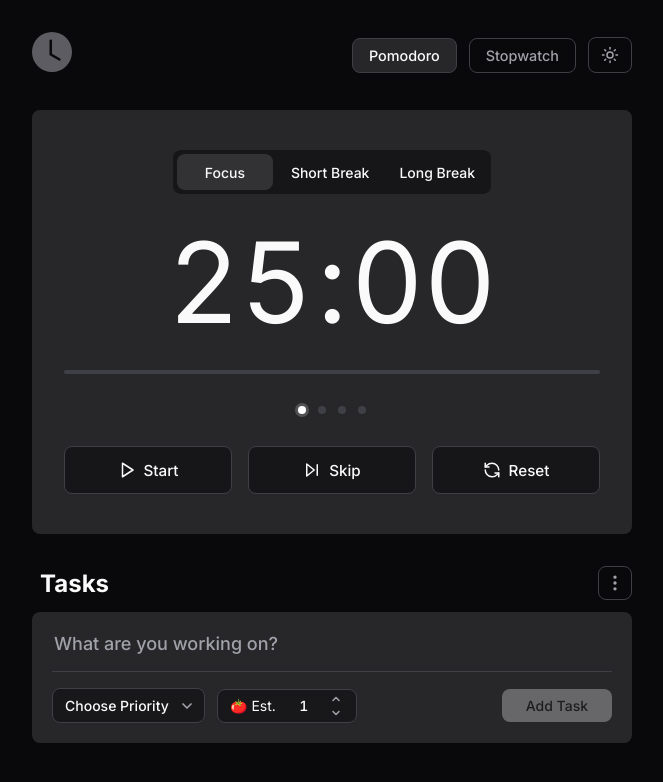
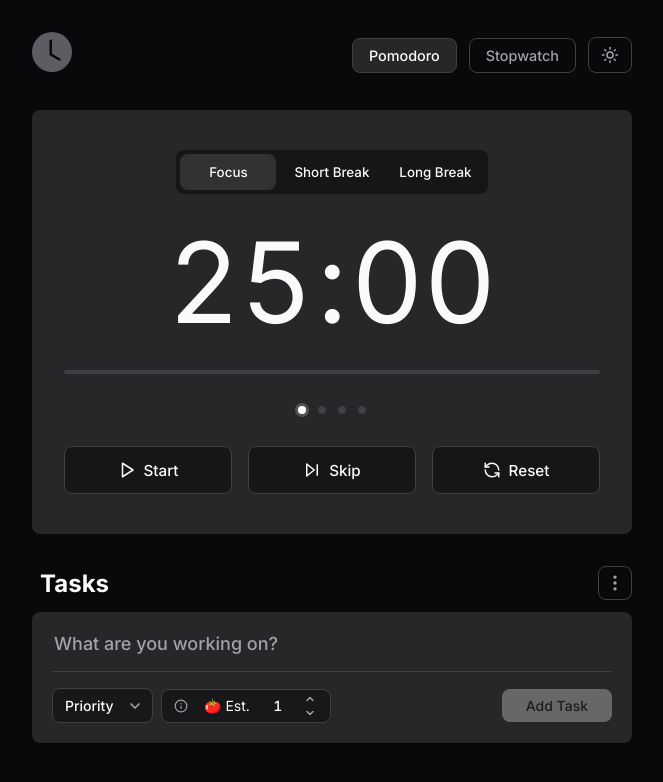
Before and after one commit to Srikan1h/productivity-timer, a React (Vite) app: page / in a window 1280 px wide. Shown: the top 782 px of the page, without its empty margins (308-971 px from the left). Built offline with nearby package versions, Linux system fonts and the light colour scheme.

Commit message:
feat: add Pomodoro estimation tooltips to task forms and refine UI layout styling

```diff
--- a/src/components/AddTaskForm.tsx
+++ b/src/components/AddTaskForm.tsx
@@ -1,5 +1,5 @@
 import { useState } from 'react';
-import { ChevronDown, ChevronUp } from 'lucide-react';
+import { ChevronDown, ChevronUp, Info } from 'lucide-react';
 import { Priority } from '../types';
 
 interface Props {
@@ -38,14 +38,20 @@
               onChange={(e) => setPriority(e.target.value as Priority)}
               className="add-task-select"
             >
-              <option value="" disabled hidden>Choose Priority</option>
-              <option value="high">High Priority</option>
-              <option value="medium">Medium Priority</option>
-              <option value="low">Low Priority</option>
+              <option value="" disabled hidden>Priority</option>
+              <option value="high">High</option>
+              <option value="medium">Medium</option>
+              <option value="low">Low</option>
             </select>
             <ChevronDown className="add-task-select-icon" size={16} strokeWidth={2.5} />
           </div>
           <div className="add-task-pomodoros">
+            <div className="pomodoro-tooltip-wrapper">
+              <Info size={14} className="pomodoro-info-icon" />
+              <div className="pomodoro-tooltip">
+                Estimated Pomodoros: Number of 25-minute focus sessions needed for this task.
+              </div>
+            </div>
             <span>🍅 Est.</span>
             <input
               type="number"
--- a/src/components/TaskItem.tsx
+++ b/src/components/TaskItem.tsx
@@ -1,6 +1,6 @@
 import { useState } from 'react';
 import { Task } from '../types';
-import { Edit2, Trash2, Check, X, ChevronUp, ChevronDown } from 'lucide-react';
+import { Edit2, Trash2, Check, X, ChevronUp, ChevronDown, Info } from 'lucide-react';
 
 interface Props {
   task: Task;
@@ -41,6 +41,12 @@
             autoFocus
           />
           <div className="task-edit-pomodoros">
+            <div className="pomodoro-tooltip-wrapper">
+              <Info size={14} className="pomodoro-info-icon" />
+              <div className="pomodoro-tooltip">
+                Estimated Pomodoros: Number of 25-minute focus sessions needed for this task.
+              </div>
+            </div>
             <span>🍅 Est.</span>
             <input
               type="number"
--- a/src/styles.css
+++ b/src/styles.css
@@ -193,7 +193,7 @@
   color: var(--text);
   cursor: pointer;
   font-weight: 500;
-  font-size: 0.875rem;
+  font-size: 0.835rem;
 }
 
 .phase-tabs button.active {
--- a/src/tasks.css
+++ b/src/tasks.css
@@ -131,9 +131,9 @@
 }
 .add-task-left-controls {
   display: flex;
-  flex-wrap: wrap;
+  flex-wrap: nowrap;
   align-items: center;
-  gap: 12px;
+  gap: 8px;
 }
 .add-task-select-wrapper {
   position: relative;
@@ -162,6 +162,63 @@
   color: var(--muted);
   pointer-events: none;
 }
+.pomodoro-tooltip-wrapper {
+  position: relative;
+  display: flex;
+  align-items: center;
+  justify-content: center;
+}
+
+.pomodoro-info-icon {
+  color: var(--muted);
+  cursor: help;
+  transition: color 0.2s ease;
+  margin-right: 8px;
+}
+
+.pomodoro-info-icon:hover {
+  color: var(--text);
+}
+
+.pomodoro-tooltip {
+  position: absolute;
+  top: calc(100% + 12px);
+  left: 50%;
+  transform: translateX(-50%) translateY(-4px);
+  background: var(--surface-hover);
+  color: var(--text);
+  padding: 8px 12px;
+  border-radius: 6px;
+  font-size: 0.75rem;
+  width: max-content;
+  max-width: 200px;
+  text-align: center;
+  line-height: 1.4;
+  box-shadow: 0 4px 6px rgba(0, 0, 0, 0.1);
+  opacity: 0;
+  visibility: hidden;
+  transition: all 0.2s ease;
+  z-index: 20;
+  pointer-events: none;
+}
+
+.pomodoro-tooltip::after {
+  content: '';
+  position: absolute;
+  bottom: 100%;
+  left: 50%;
+  transform: translateX(-50%);
+  border-width: 4px;
+  border-style: solid;
+  border-color: transparent transparent var(--surface-hover) transparent;
+}
+
+.pomodoro-tooltip-wrapper:hover .pomodoro-tooltip {
+  opacity: 1;
+  visibility: visible;
+  transform: translateX(-50%) translateY(0);
+}
+
 .add-task-pomodoros {
   display: flex;
   align-items: center;
```
